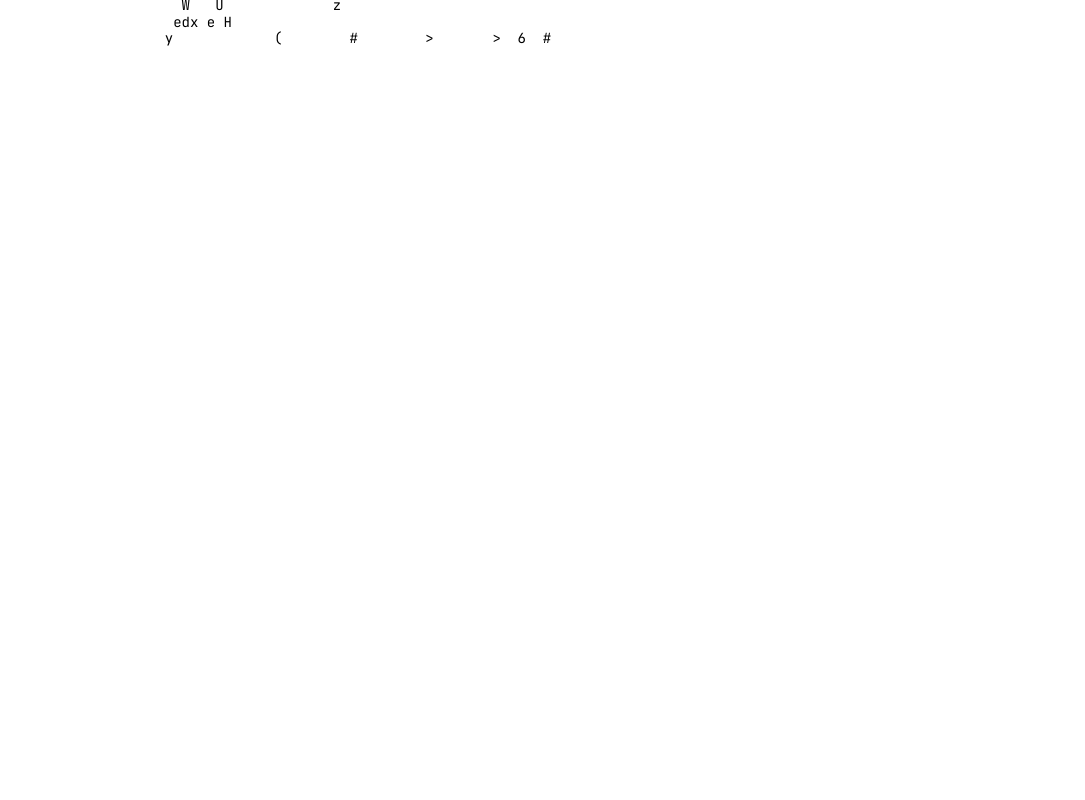
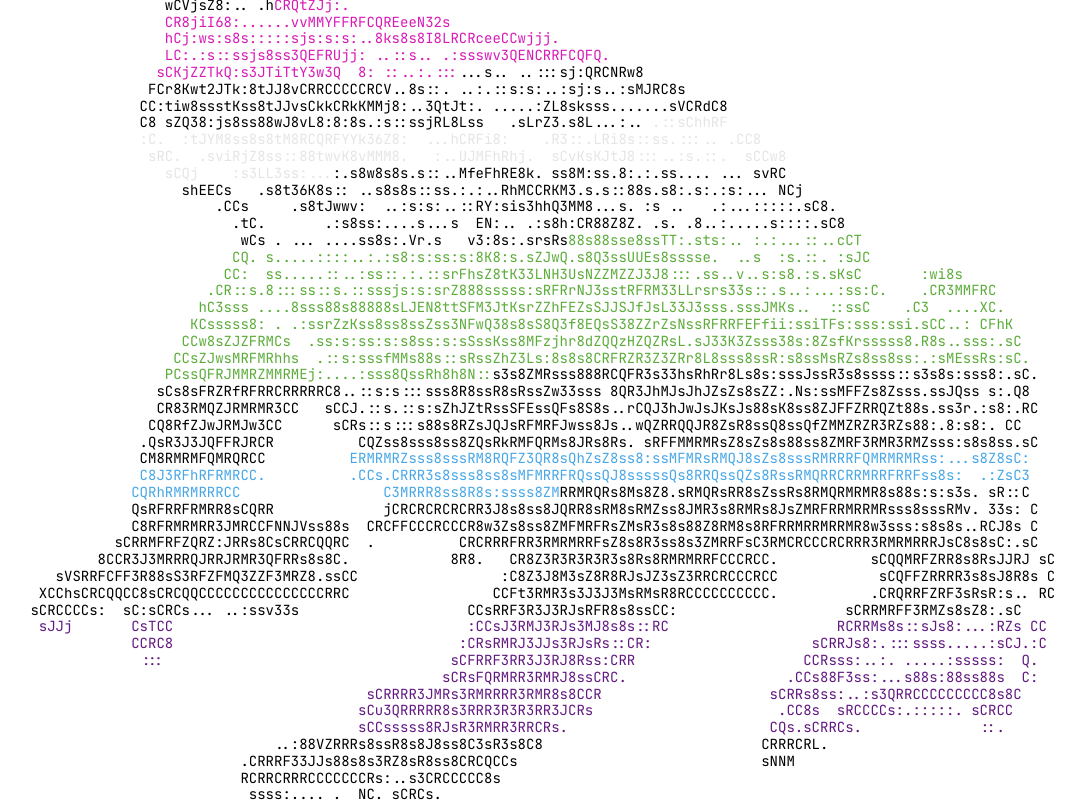
Before and after one commit to Maheerali-pk/text-animation, a Next.js app: page /welcome in a window 1280 px wide. Before the commit this address had no page. Shown: the whole page, without its empty margins (177-1262 px from the left). Built offline with nearby package versions, Linux system fonts and the light colour scheme.

Commit message:
Frog construction animation is added to the start of cycle of animations on welcome page

```diff
--- a/app/(routes)/welcome/page.tsx
+++ b/app/(routes)/welcome/page.tsx
@@ -11,7 +11,7 @@ const Welcome: FunctionComponent<WelcomeProps> = () => {
     if (clickedOnce) {
       setTimeout(() => {
         redirect("/home");
-      }, 750 * 6);
+      }, 750 * 9);
     }
   }, [clickedOnce]);
   useEffect(() => {
--- a/app/components/AnimatedText.tsx
+++ b/app/components/AnimatedText.tsx
@@ -143,18 +143,22 @@ function TextLine({
   };
 
   // Determine if colors should be used based on cycle
+  // cycle === -1: Initial construction (non-colored)
   // Even cycles (0, 2, 4...): colors during reconstruction, no colors during destruction
   // Odd cycles (1, 3, 5...): colors during destruction, no colors during reconstruction
+  const isInitialConstruction = cycle === -1;
   const shouldUseColorsInDestruction = cycle % 2 === 1;
   const shouldUseColorsInReconstruction = cycle % 2 === 0;
 
   // Use colored rendering based on phase and cycle
   // Include "idle" phase when colors should be used during destruction to prevent black flash
+  // Initial construction (cycle === -1) is always non-colored
   const shouldUseColoredRendering =
-    ((phase === "reappearing" || phase === "reconstructed") &&
+    !isInitialConstruction &&
+    (((phase === "reappearing" || phase === "reconstructed") &&
       shouldUseColorsInReconstruction) ||
       ((phase === "idle" || phase === "scrambling" || phase === "scrambled") &&
-      shouldUseColorsInDestruction);
+        shouldUseColorsInDestruction));
 
   // Update colored segments when state changes
   // This ensures colored segments are always in sync with the current state
@@ -162,6 +166,12 @@ function TextLine({
   // Including displayText causes flicker when destruction starts due to redundant updates
   // Use useLayoutEffect to update synchronously before paint to prevent flicker
   useLayoutEffect(() => {
+    // Initial construction is always non-colored
+    if (isInitialConstruction) {
+      setColoredSegments([]);
+      return;
+    }
+
     // During reconstruction, always update colored segments if colors should be used
     if (phase === "reappearing" || phase === "reconstructed") {
       if (shouldUseColorsInReconstruction) {
@@ -207,6 +217,7 @@ function TextLine({
     phase,
     lineItems,
     cycle,
+    isInitialConstruction,
     shouldUseColorsInDestruction,
     shouldUseColorsInReconstruction,
   ]);
@@ -218,6 +229,96 @@ function TextLine({
     charsThatScrambledRef.current.clear();
     charsThatDisappearedRef.current.clear();
 
+    // Handle initial construction (cycle === -1)
+    if (isInitialConstruction) {
+      // Start with all characters hidden
+      const nonEmptyIndices = chars
+        .map((char, i) => ({ char, i }))
+        .filter(({ char }) => char.trim().length > 0)
+        .map(({ i }) => i);
+      const allCharsHidden = new Set(nonEmptyIndices);
+      hiddenCharsRef.current = allCharsHidden;
+      setColoredSegments([]);
+      setPhase("reappearing");
+      setDisplayText(buildDisplayText(new Map(), allCharsHidden));
+
+      // Start initial construction animation
+      const startInitialConstruction = () => {
+        // Split characters: Only 15% will show as random placeholder characters first, rest appear directly
+        const placeholderPercentage = 0.15;
+        const placeholderCount = Math.floor(
+          nonEmptyIndices.length * placeholderPercentage
+        );
+        const shuffledIndices = [...nonEmptyIndices].sort(
+          () => Math.random() - 0.5
+        );
+        const charsToScrambleFirst = shuffledIndices.slice(0, placeholderCount);
+        const charsToAppearDirectly = shuffledIndices.slice(placeholderCount);
+
+        // Phase 1: Show 15% as scrambled characters
+        const phase1Timer = setTimeout(() => {
+          charsToScrambleFirst.forEach((charIndex) => {
+            hiddenCharsRef.current.delete(charIndex);
+            scrambledCharsRef.current.set(charIndex, randomChar());
+          });
+          const newText = buildDisplayText(
+            scrambledCharsRef.current,
+            hiddenCharsRef.current
+          );
+          setDisplayText(newText);
+          setColoredSegments([]); // Non-colored during initial construction
+        }, 100);
+
+        charTimerRefs.current.push(phase1Timer);
+
+        // Phase 2: Change scrambled characters to original
+        const phase2Timer = setTimeout(() => {
+          charsToScrambleFirst.forEach((charIndex) => {
+            scrambledCharsRef.current.delete(charIndex);
+          });
+          const newText = buildDisplayText(
+            scrambledCharsRef.current,
+            hiddenCharsRef.current
+          );
+          setDisplayText(newText);
+          setColoredSegments([]);
+        }, 200);
+
+        charTimerRefs.current.push(phase2Timer);
+
+        // Phase 3: Show remaining 85% as original directly
+        const phase3Timer = setTimeout(() => {
+          charsToAppearDirectly.forEach((charIndex) => {
+            hiddenCharsRef.current.delete(charIndex);
+          });
+          const newText = buildDisplayText(
+            scrambledCharsRef.current,
+            hiddenCharsRef.current
+          );
+          setDisplayText(newText);
+          setColoredSegments([]);
+          setPhase("reconstructed");
+          // Notify parent that initial construction is complete
+          if (onReconstructionComplete) {
+            onReconstructionComplete();
+          }
+        }, 260);
+
+        charTimerRefs.current.push(phase3Timer);
+      };
+
+      // Start initial construction after a brief delay
+      startTimeoutRef.current = setTimeout(() => {
+        startInitialConstruction();
+      }, startDelay);
+
+      return () => {
+        if (startTimeoutRef.current) clearTimeout(startTimeoutRef.current);
+        charTimerRefs.current.forEach((timer) => clearTimeout(timer));
+        charTimerRefs.current = [];
+      };
+    } else {
+      // Normal cycle: destruction and reconstruction
       // Set initial colored segments if colors should be used during destruction
       // This prevents the black flash before destruction starts
       // The useLayoutEffect will handle updates when phase changes
@@ -409,7 +510,9 @@ function TextLine({
         charsToScramble.forEach((charIndex, index) => {
           // Calculate progress from 0 to 1
           const progress =
-          charsToScramble.length > 1 ? index / (charsToScramble.length - 1) : 0;
+            charsToScramble.length > 1
+              ? index / (charsToScramble.length - 1)
+              : 0;
           // Apply ease-out function
           const easedProgress = easeOut(progress);
           // Calculate delay based on eased progress, with minimum delay for first character
@@ -474,6 +577,7 @@ function TextLine({
           }, 10);
         }
       }, startDelay);
+    }
 
     return () => {
       if (startTimeoutRef.current) clearTimeout(startTimeoutRef.current);
@@ -490,6 +594,7 @@ function TextLine({
     reconstructionStartDelay,
     cycle,
     onReconstructionComplete,
+    isInitialConstruction,
   ]);
 
   return (
@@ -524,9 +629,10 @@ export default function AnimatedText({
   scrambleDuration?: number;
   lineDelay?: number;
 }) {
-  const [cycle, setCycle] = useState<number>(0);
+  const [cycle, setCycle] = useState<number>(-1); // Start with -1 for initial construction
   const completedLinesRef = useRef<Set<number>>(new Set());
   const restartTimerRef = useRef<NodeJS.Timeout | null>(null);
+  const initialConstructionCompletedRef = useRef<boolean>(false);
 
   // Extract text from ILine[] structure - combine all lineItems into a single string per line
   const lines = text.map((line) =>
@@ -559,7 +665,12 @@ export default function AnimatedText({
   const baseReconstructionStart = lastLineStartDelay + maxDestructionDuration;
 
   // Calculate reconstruction delay per line (top to bottom, like destruction)
+  // For initial construction (cycle === -1), use simpler timing
   const calculateReconstructionDelay = (lineIndex: number) => {
+    if (cycle === -1) {
+      // Initial construction: simple cascading delay
+      return calculateDelay(lineIndex, lines.length);
+    }
     return baseReconstructionStart + calculateDelay(lineIndex, lines.length);
   };
 
@@ -586,15 +697,24 @@ export default function AnimatedText({
           restartTimerRef.current = null;
         }
 
-        // Restart after a brief delay
+        // If this was initial construction (cycle === -1), transition to cycle 0
+        if (cycle === -1 && !initialConstructionCompletedRef.current) {
+          initialConstructionCompletedRef.current = true;
           restartTimerRef.current = setTimeout(() => {
-          // Increment cycle to start next iteration
+            // Start cycle 0 (first destruction/reconstruction cycle)
+            setCycle(0);
+            restartTimerRef.current = null;
+          }, 600); // Brief pause before starting destruction
+        } else {
+          // Normal cycle: increment to next cycle
+          restartTimerRef.current = setTimeout(() => {
             setCycle((prev) => prev + 1);
             restartTimerRef.current = null;
           }, 600); // Brief pause before restarting
         }
+      }
     },
-    [lines.length]
+    [lines.length, cycle]
   );
 
   // Cleanup on unmount
```
Lines whose indentation alone changed are shown as unchanged.
